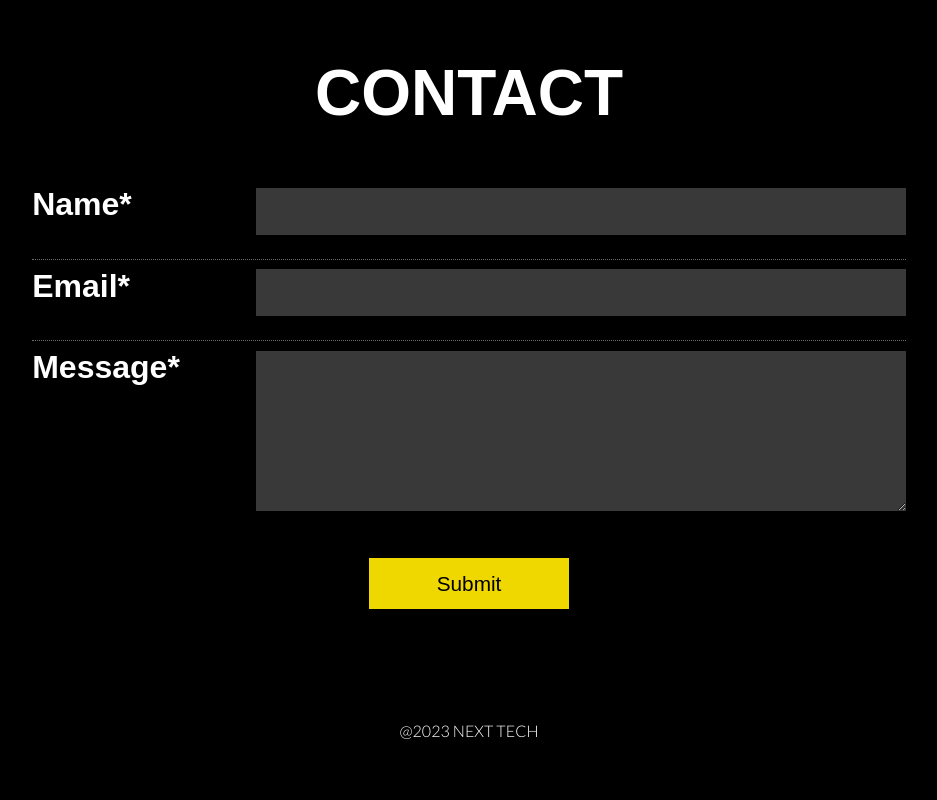
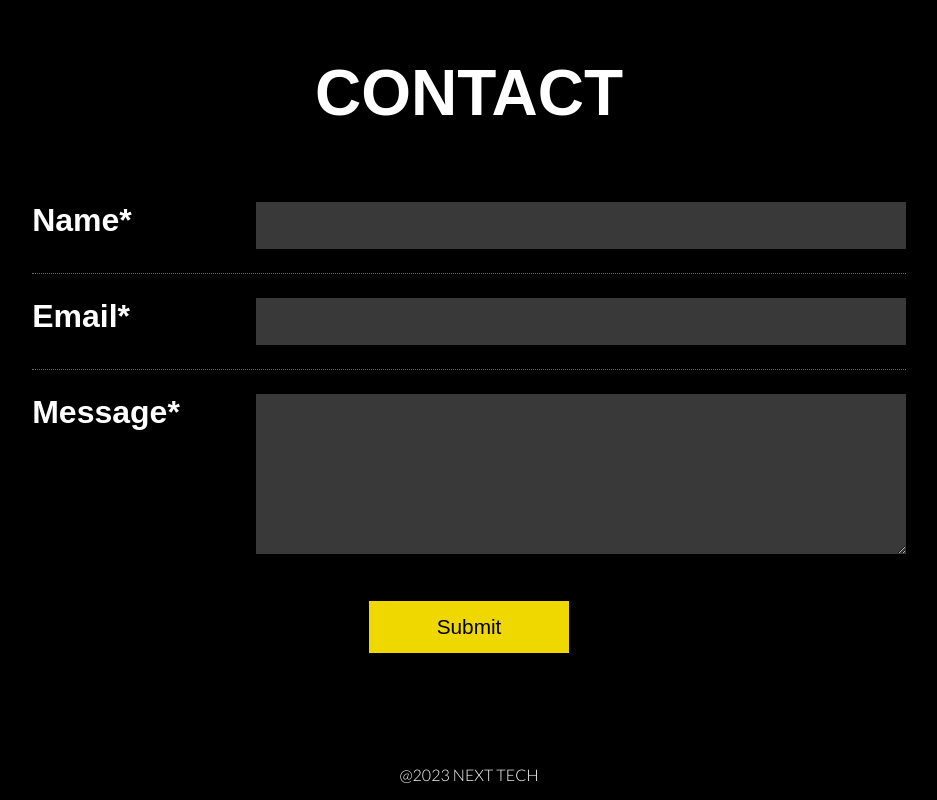
Before and after one commit to shim369/Nextjs-TypeScript-Newt-Site2, a Next.js app: page / in a window 1280 px wide. Shown: the part 3272-4072 px from the top of the page, without its empty margins (171-1108 px from the left). Before the commit the page ends 4028 px from the top, so only its background shows below. Built offline with nearby package versions, Linux system fonts and the light colour scheme; a web font is replaced by a local one.

Commit message:
update css

```diff
--- a/app/styles/style.scss
+++ b/app/styles/style.scss
@@ -806,7 +806,7 @@ section {
 	dt {
 		float: left;
 		width: 14rem;
-		padding-top: .5rem;
+		padding-top: 1.5rem;
 		font-weight: 600;
 		font-size: 2rem;
 		font-family: var(--font-tulpen_One);
@@ -819,13 +819,14 @@ section {
 	dd {
 		padding-left: 14rem;
 		padding-bottom: 1.5rem;
-		padding-top: .6rem;
+		padding-top: 1.5rem;
 		line-height: 1.5;
 		border-bottom: 1px dotted #6b6b6b;
 		@media (max-width: 896px) {
 			width: 100%;
 			padding-left: 0;
 			border: none;
+			padding-top: 1rem;
 		}
 		&:last-child {
 			border-bottom: none;
```
